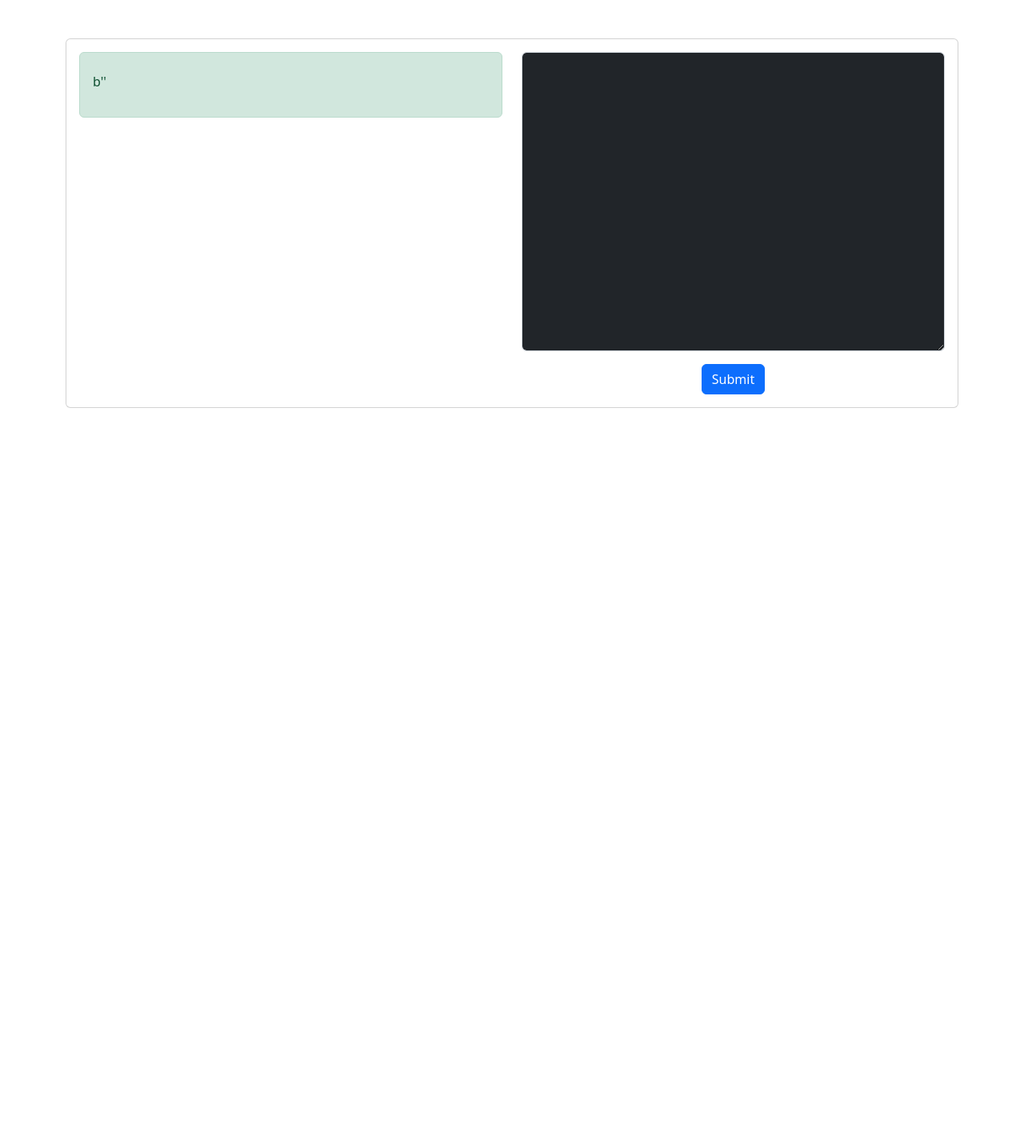
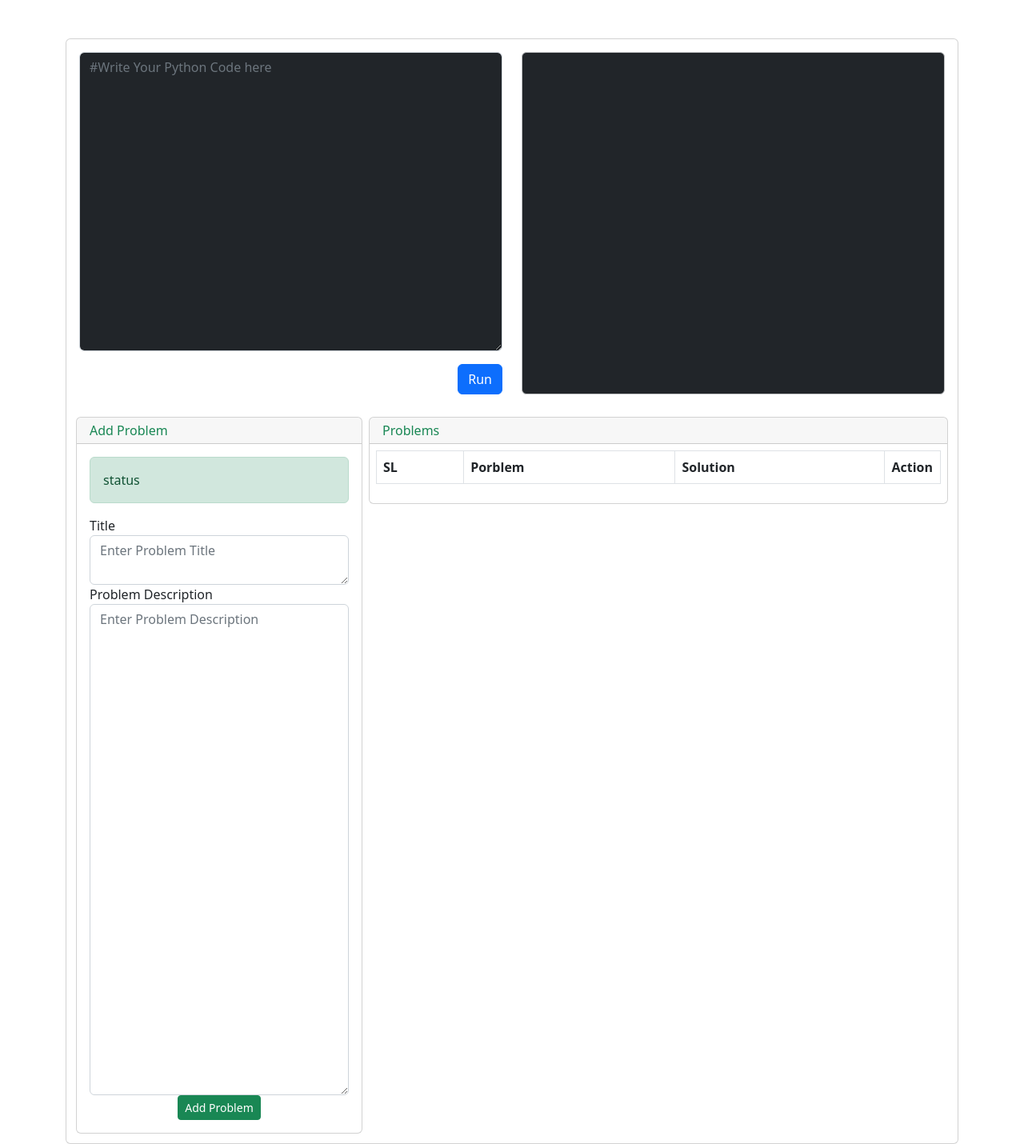
Before and after one commit to RatanAhmed/pyshikho, a Django app: page /questions/create in a window 1280 px wide. Shown: the whole page at 80% size. Before the commit the page ends 510 px from the top, so only its background shows below. Run offline with Django 3.2, Linux system fonts and the light colour scheme; lists and menus that the app fills with data are empty.

Commit message:
Result successfull

```diff
--- a/questions/models.py
+++ b/questions/models.py
@@ -2,10 +2,12 @@ from django.db import models
 
 # Create your models here.
 
-class Questions():
+class Questions(models.Model):
     title = models.TextField()
     description = models.TextField()
     solution = models.TextField()
+    created_at = models.DateTimeField(auto_now_add=True)
+    updated_at = models.DateTimeField(auto_now=True)
 
     def __str__(self):
-        return self.title
+        return self.all()
--- a/questions/templates/index.html
+++ b/questions/templates/index.html
@@ -5,6 +5,11 @@
     <meta charset="utf-8">
     <meta name="viewport" content="width=device-width, initial-scale=1">
     <title>Pyshikho</title>
+    <!-- our project just needs Font Awesome Solid + Brands -->
+    <link href="/your-path-to-fontawesome/css/fontawesome.css" rel="stylesheet">
+    <link href="/your-path-to-fontawesome/css/brands.css" rel="stylesheet">
+    <link href="/your-path-to-fontawesome/css/solid.css" rel="stylesheet">
+
     <link href="https://cdn.jsdelivr.net/npm/bootstrap@5.2.3/dist/css/bootstrap.min.css" rel="stylesheet"
         integrity="sha384-rbsA2VBKQhggwzxH7pPCaAqO46MgnOM80zW1RWuH61DGLwZJEdK2Kadq2F9CUG65" crossorigin="anonymous">
 </head>
@@ -17,29 +22,82 @@
             </div> -->
             <div class="card-body">
                 <div class="row">
-                    <div class="col-6">
-                        <div class="alert alert-success" role="alert">
-                            <h4></h4>
-                            <p>
-                                {{ result }}
-                            </p>
-                        </div>
-                    </div>
+
                     <div class="col-6">
                         <form method="post" action="/questions/create">
                             {% csrf_token %}
-                            <div class="mb-3">
+
+                            <div class="">
                                 <!-- <label for="exampleInputEmail1" class="form-label"></label> -->
                                 <textarea type="text" class="form-control bg-dark text-light" id="text" name="text" rows="15"
-                                    aria-describedby=""></textarea>
+                                    aria-describedby="" placeholder="#Write Your Python Code here" >{{ text }}</textarea>
                             </div>
-                            <div class="text-center">
-                                <button type="submit" class="btn btn-primary">Submit</button>
+                            <div class="text-end mt-3">
+                                <button type="submit" class="btn btn-primary">Run</button>
                             </div>
                         </form>
                     </div>
+                    <div class="col-6">
+                        <div class="alert alert-dark bg-dark text-white" role="alert" style="height: 100%;">
+                            {% for line in result %}
+                                <p class="p-0 m-0">
+                                    {{ line }}
+                                </p>
+                            {% endfor %}
+                        </div>
+                    </div>
                 </div>
             </div>
+            <div class="container-fluid p-2">
+                <div class="row m-0">
+                    <div class="col-md-4 col-sm-12 p-1">
+                        <div class="card">
+                            <div class="card-header text-success py-1">{{ 'Add Problem' }}</div>
+                            <div class="card-body">
+                                    <div class="alert alert-success" role="alert">
+                                        {{ 'status' }}
+                                    </div>
+                                <span class="alert alert-success msg" style="display:none"></span>
+                                <div class="row">
+                                    <div class="form-group">
+                                        <label for="title">Title</label>
+                                        <textarea type="text" class="form-control title" placeholder="Enter Problem Title"></textarea>
+                                        <span class="text-danger error_title"></span>
+                                    </div>
+                                    <div class="form-group">
+                                        <label for="description">Problem Description</label><br>
+                                        <textarea id="summernote" class="form-control description" rows="25" placeholder="Enter Problem Description"></textarea>
+                                        <span class="text-danger error_description"></span>
+                                    </div>
+                                    <div class="form-group text-center">
+                                        <button class="btn btn-success btn-add btn-sm btn-block">Add Problem</button>
+                                        <button value="" type="button" style="display: none;" class="edit btn-edit btn  btn-sm btn-danger btn-block">Update</button>
+                                    </div>
+                                </div>
+                            </div>
+                        </div>
+                    </div>
+                    <div class="col-md-8 col-sm-12 p-1">
+                        <div class="card">
+                            <div class="card-header text-success py-1">{{'Problems'}}</div>
+                            <div class="card-body p-2" style="overflow: none;">
+                              <table class="table table-bordered data-table" width="100%">
+                                <thead>
+                                    <tr>
+                                        <th>SL</th>
+                                        <th>Porblem</th>
+                                        <th>Solution</th>
+                                        <th width="10%" style="text-align:center;">Action</th>
+                                    </tr>
+                                </thead>
+                                <tbody>
+                                </tbody>
+                            </table>
+                            </div>
+                        </div>
+                    </div>
+                </div>
+    </div>
         </div>
     </div>
 
--- a/questions/views.py
+++ b/questions/views.py
@@ -2,34 +2,32 @@ from django.shortcuts import render
 from django.http import HttpResponse
 from django.template import loader
 import subprocess
+import os
 
 # Create your views here.
 def index(request):
     # Store input numbers
     import datetime
-
     now = datetime.datetime.now()
-
     result = now.strftime("%Y-%m-%d %H:%M:%S")
-
     template = loader.get_template('index.html')
     context = {
         'result': result,
+
     }
     return HttpResponse(template.render(context, request))
 
 def create(request):
     write_file(request.POST.get('text',''))
 
-    result = subprocess.run(['python', 'scripts/user_input.py'], capture_output=True)
-    if result.returncode == 0:
-        output = result.stdout
-    else:
-        output = result.stderr
+    output = result()
+
 
     template = loader.get_template('index.html')
+    # output = output.replace('\n', "<br/>")
     context = {
-        'result': output
+        'result': output,
+        'text': request.POST.get('text','')
     }
     return HttpResponse(template.render(context, request))
 
@@ -37,3 +35,15 @@ def write_file(data):
     file = open('scripts/user_input.py','w')
     file.writelines(data)
     file.close()
+
+def result():
+    result = subprocess.run(['python', 'scripts/user_input.py'], capture_output=True)
+
+    if result.returncode == 0:
+        output = result.stdout.decode("utf-8")
+    else:
+        output = result.stderr.decode("utf-8")
+        #output = subprocess.getoutput()
+
+    output = output.split('\n')
+    return output
--- a/scripts/user_input.py
+++ b/scripts/user_input.py
@@ -1 +1 @@
-print('Success')
+print("Hello \n      Wolrd")
```
Also changed, not shown: questions/migrations/0001_initial.py (added).
